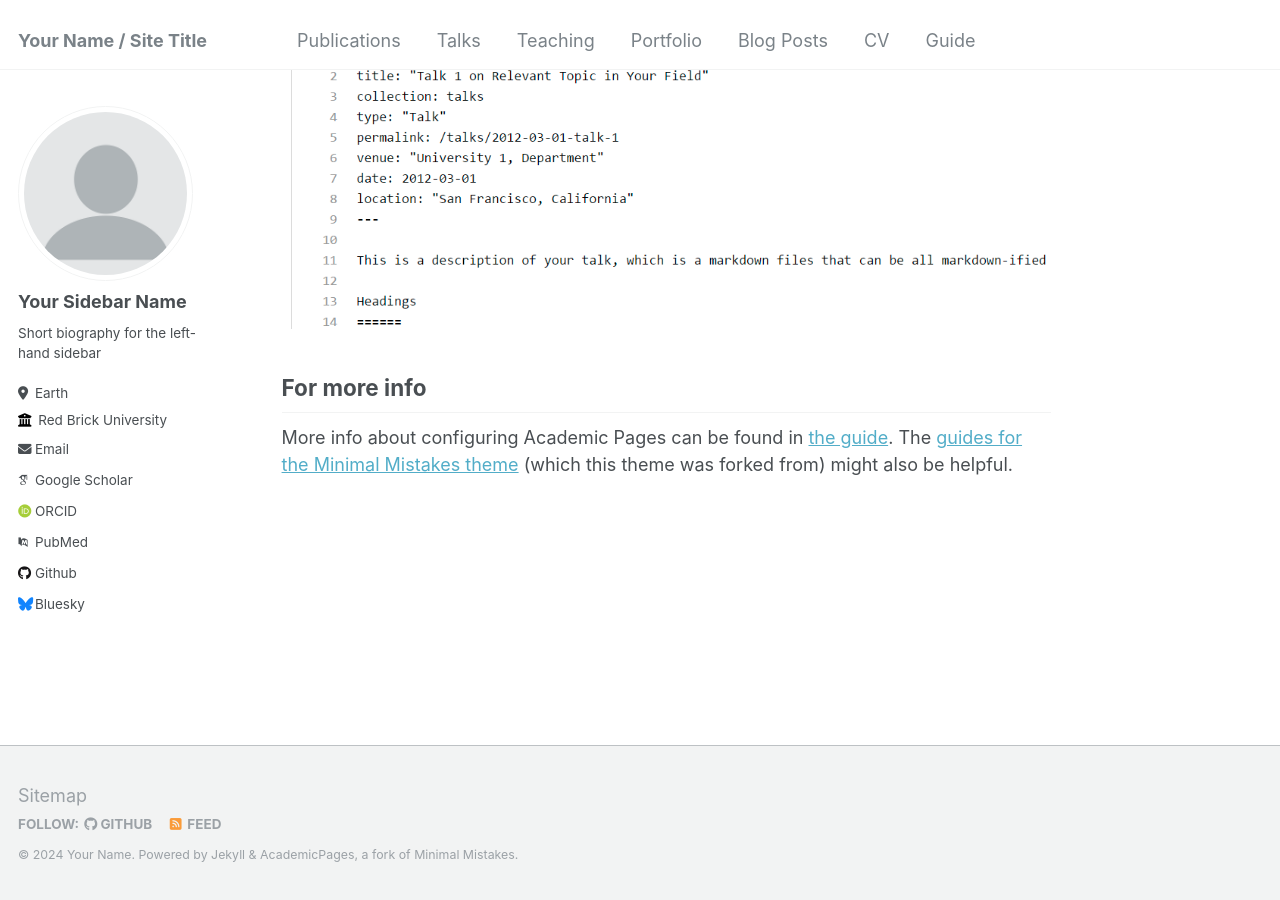
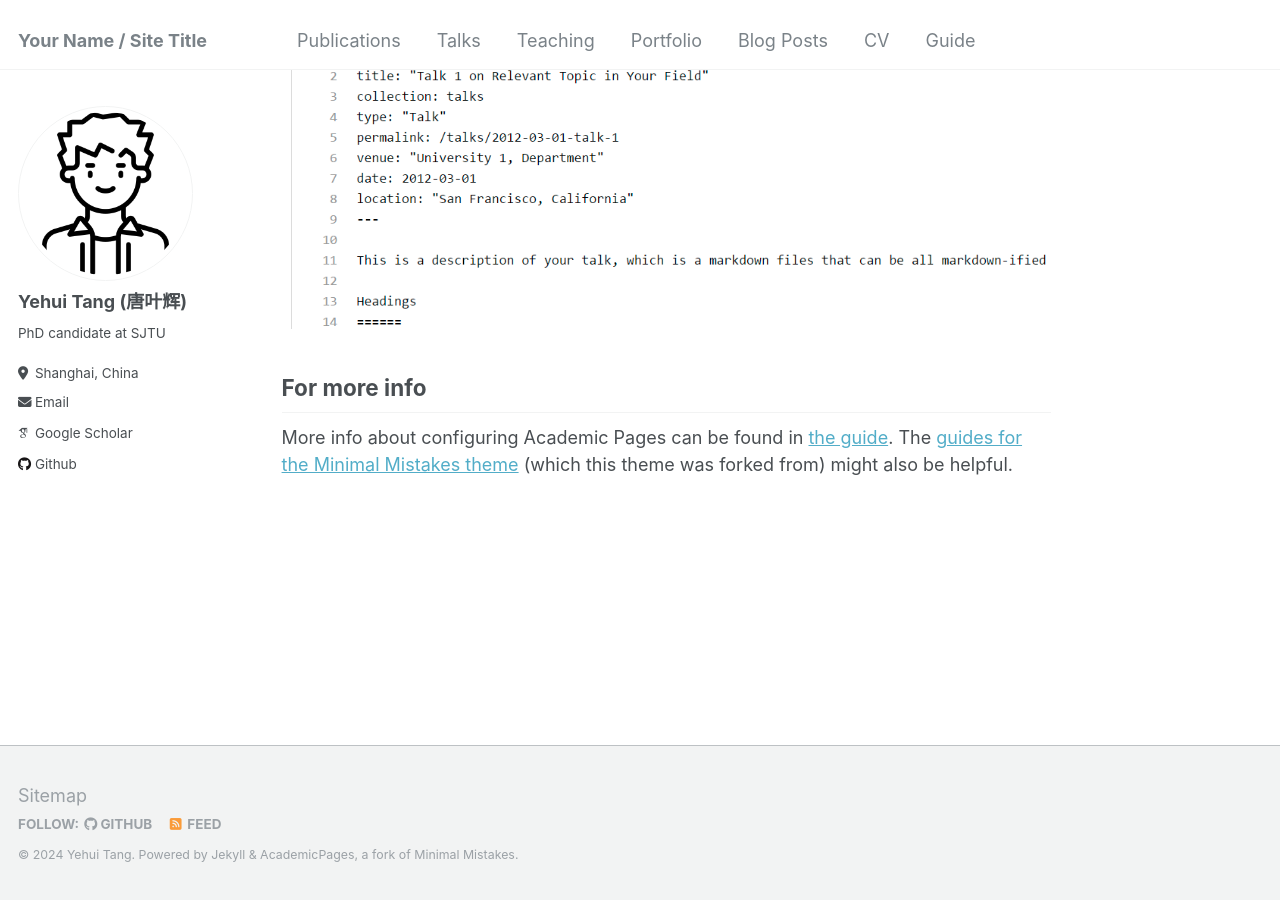
Before and after one commit to abel1231/abel1231.github.io, a Jekyll site: the page built from _pages/about.md, in a window 1280 px wide and 900 px high, scrolled down 2660 px. Built offline with Jekyll 4.4.1, drawn with Linux system fonts in a browser that asks for light colours; some web fonts are replaced.

Commit message:
Update personal information in _config.yml

```diff
--- a/_config.yml
+++ b/_config.yml
@@ -10,45 +10,45 @@
 locale                   : "en-US"
 title                    : "Your Name / Site Title"
 title_separator          : "-"
-name                     : &name "Your Name"
-description              : &description "personal description"
-url                      : https://academicpages.github.io # the base hostname & protocol for your site e.g. "https://mmistakes.github.io"
+name                     : &name "Yehui Tang"
+description              : &description "Yehui Tang Personal homepage"
+url                      : https://abel1231.github.io # the base hostname & protocol for your site e.g. "https://mmistakes.github.io"
 baseurl                  : "" # the subpath of your site, e.g. "/blog"
-repository               : "academicpages/academicpages.github.io"
+repository               : # "academicpages/academicpages.github.io"
 
 # Site Author - The following control what appear as part of the author content on the side bar.
 #               If a field is blank the icon and link will not appear, otherwise it will be shown.
 #               Additional customization can be done by editing /_includes/author-profile.html
 author:
   # Biographic information
-  avatar           : "profile.png"
-  name             : "Your Sidebar Name"
+  avatar           : "man.png"
+  name             : "Yehui Tang (唐叶辉)"
   pronouns         : # example: "she/her"
-  bio              : "Short biography for the left-hand sidebar"
-  location         : "Earth"
-  employer         : "Red Brick University"
+  bio              : "PhD candidate at SJTU"
+  location         : "Shanghai, China"
+  employer         :
   uri              : # URL
-  email            : "none@example.org"
+  email            : "yehuitang@sjtu.edu.cn"
 
   # Academic websites
   arxiv            : # URL - Update with the correct link to your profile
-  googlescholar    : "https://scholar.google.com/citations?user=PS_CX0AAAAAJ"
+  googlescholar    : "https://scholar.google.com/citations?user=5Sh9htQAAAAJ"
   impactstory      : # URL
-  orcid            : "http://orcid.org/yourorcidurl"
+  orcid            : # "http://orcid.org/yourorcidurl"
   semantic         : # URL
-  pubmed           : "https://www.ncbi.nlm.nih.gov/pubmed/?term=john+snow"
+  pubmed           : # "https://www.ncbi.nlm.nih.gov/pubmed/?term=john+snow"
   researchgate     : # URL
 
   # Repositories and software development
   bitbucket        : # Username - Update with your username on the site
   codepen          : # Username
   dribbble         : # Username
-  github           : "academicpages"
+  github           : "abel1231"
   kaggle           : # Username
   stackoverflow    : # User number or user number and name (i.e., use "1" or "1/jeff-atwood")
 
   # Social media
-  bluesky          : "bsky.app" # Replace this with you Bluesky username
+  bluesky          : # Replace this with you Bluesky username
   facebook         : # Username
   flickr           : # Username
   foursquare       : # Username
```
Also changed, not shown: images/man.png (added).
